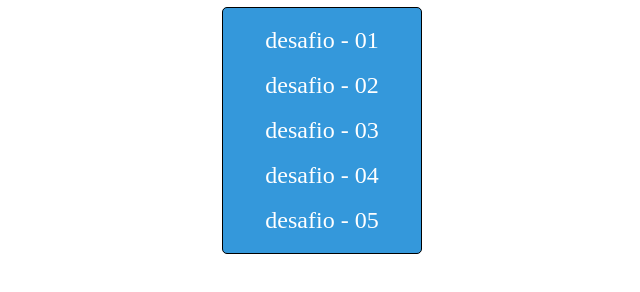
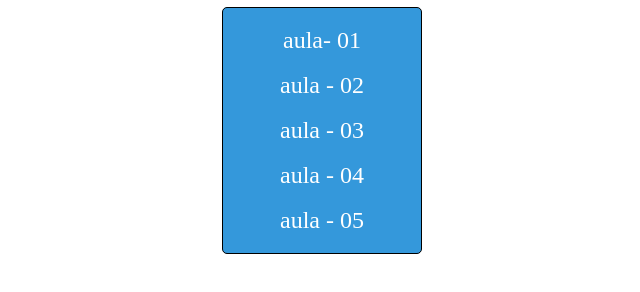
Before and after one commit to GustavoCorreiaDev/adaTech, a plain HTML site: page d-01/index.html in a window 1280 px wide. Shown: the part 406-698 px from the top of the page, without its empty margins (318-958 px from the left). Drawn offline with Linux system fonts and the light colour scheme.

```diff
--- a/d-01/index.html
+++ b/d-01/index.html
@@ -11,14 +11,14 @@
         <h1><a href="#">LISTA DE EXERCÍCIOS:</a></h1>
         <div class="title">
             <img src="WhatsApp Image 2022-01-13 at 11.30.48.jpeg" alt="Minha Foto" class="round-image">
-            <a href="https://www.linkedin.com/in/gustavocorreiadev/">LINKEDIN</a>
+            <a href="https://www.linkedin.com/in/gustavocorreiadev/" target="_blank">LINKEDIN</a>
         </div>
         <ul>
-            <a href="index.html"><li>desafio - 01</li></a>
-            <a href="/d-02/index.html" target="_blank"><li>desafio - 02</li></a>
-            <a href="/d-03/index.html" target="_blank"><li>desafio - 03</li></a>
-            <a href="/d-04/index.html" target="_blank"><li>desafio - 04</li></a>
-            <a href="#" target="_blank"><li>desafio - 05</li></a>
+            <a href="index.html" target="black"><li>aula- 01</li></a>
+            <a href="/d-02/index.html" target="_blank"><li>aula - 02</li></a>
+            <a href="/d-03/index.html" target="_blank"><li>aula - 03</li></a>
+            <a href="/d-04/index.html" target="_blank"><li>aula - 04</li></a>
+            <a href="#" target="_blank"><li>aula - 05</li></a>
         </ul>
     </div>
 </body>
```
